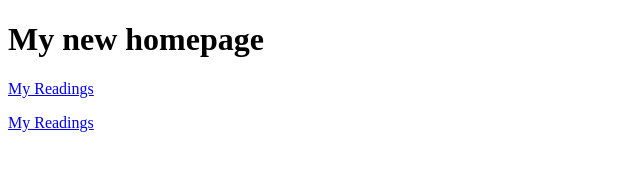
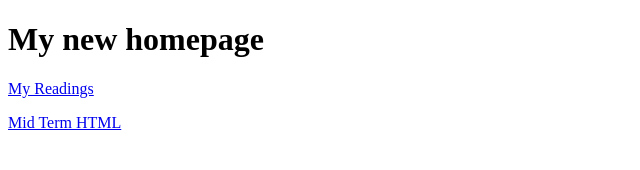
Before and after one commit to SamTorok/FA2024, a plain HTML site: page index.html in a window 1280 px wide. Shown: the full height of the page, 0-640 px from the left. Drawn offline with Linux system fonts and the light colour scheme.

Commit message:
Update index.html

```diff
--- a/index.html
+++ b/index.html
@@ -7,7 +7,7 @@
 <body>
     <h1>My new homepage</h1>
     <p><a href="readings.html"> My Readings </p>
-    <p><a href="WEB MIDTERM.html"> My Readings </p>
+    <p><a href="WEB MIDTERM.html"> Mid Term HTML </p>
 
 </body>
 </html>
```
